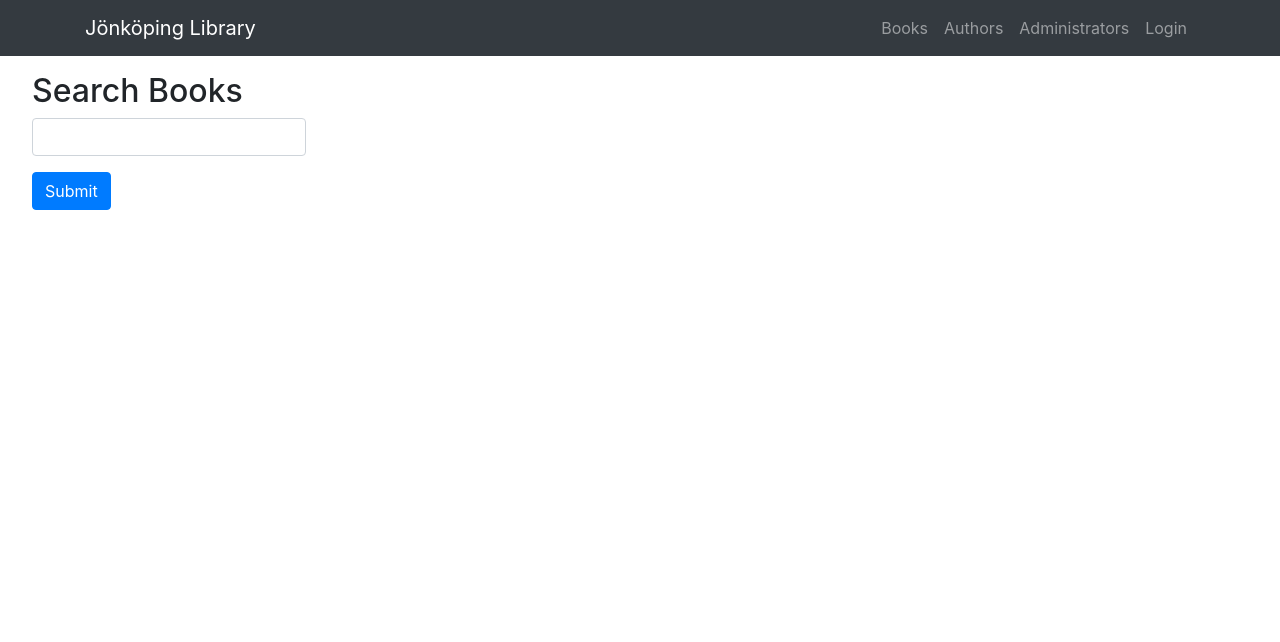
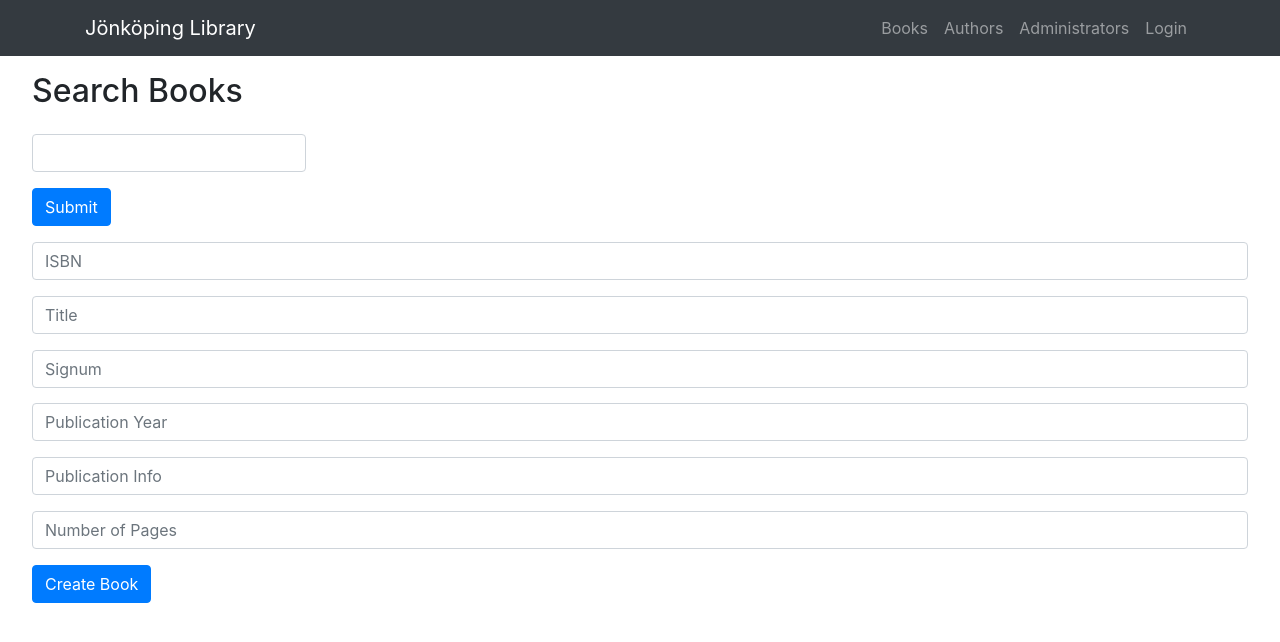
Before and after one commit to josefwakman/projectoatmeal, a Node server app: page / in a window 1280 px wide. Shown: the top 642 px of the page. Run offline with Node 20, Linux system fonts and the light colour scheme; some libraries are stand-ins or nearby versions.

Commit message:
Added form for creating books

```diff
--- a/PL/public/css/layout.css
+++ b/PL/public/css/layout.css
@@ -7,6 +7,10 @@ div.search-books-table-div {
     padding-top: 1.3%;
 }
 
+input.form-control {
+    margin-top: 1.3%;
+}
+
 td:hover {
     cursor: pointer;
 }
--- a/PL/views/search-books.hbs
+++ b/PL/views/search-books.hbs
@@ -5,6 +5,18 @@
         <input class="form-control" type="text" name="search" id="search">
     </div>
     <button type="submit" class="btn btn-primary">Submit</button>
+</form>
+
+<form action="/books" method="post" autocomplete="off" class="create-book-form">
+<div class="form-group create-book-div">
+<input type="text" class="form-control" placeholder="ISBN" name="isbn">
+<input type="text" placeholder="Title" class="form-control" name="title">
+<input type="number" placeholder="Signum" class="form-control" name="signum">
+<input type="text" placeholder="Publication Year" class="form-control" name="publYear">
+<input type="text" placeholder="Publication Info" class="form-control" name="publInfo">
+<input type="number" placeholder="Number of Pages" class="form-control" name="pages">
+</div>
+<button type="submit" class="btn btn-primary">Create Book</button>
 </form>
 
 {{#if searched }}
```
